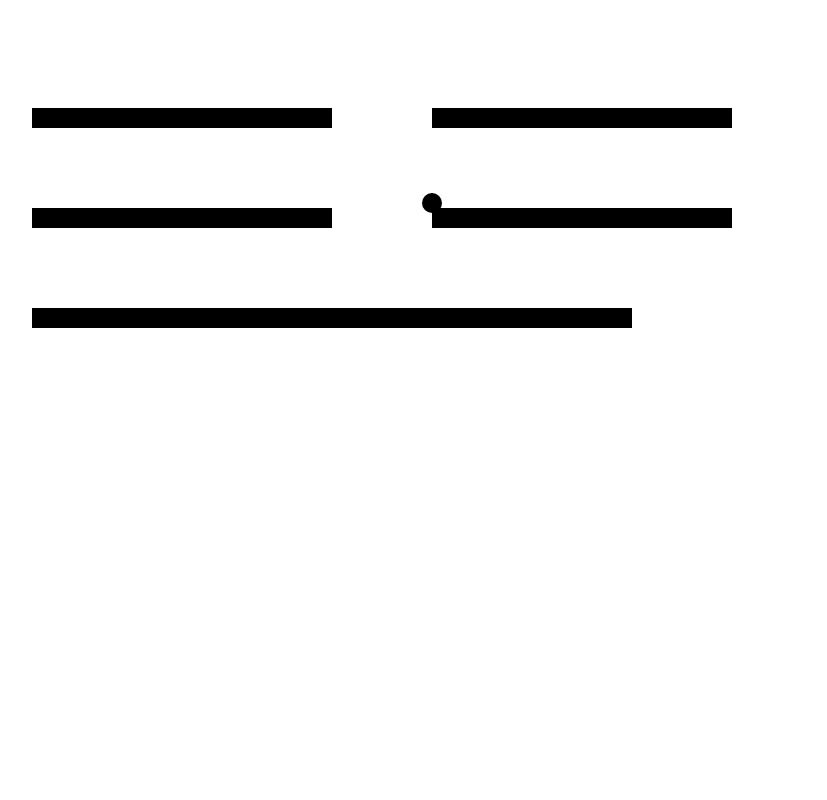
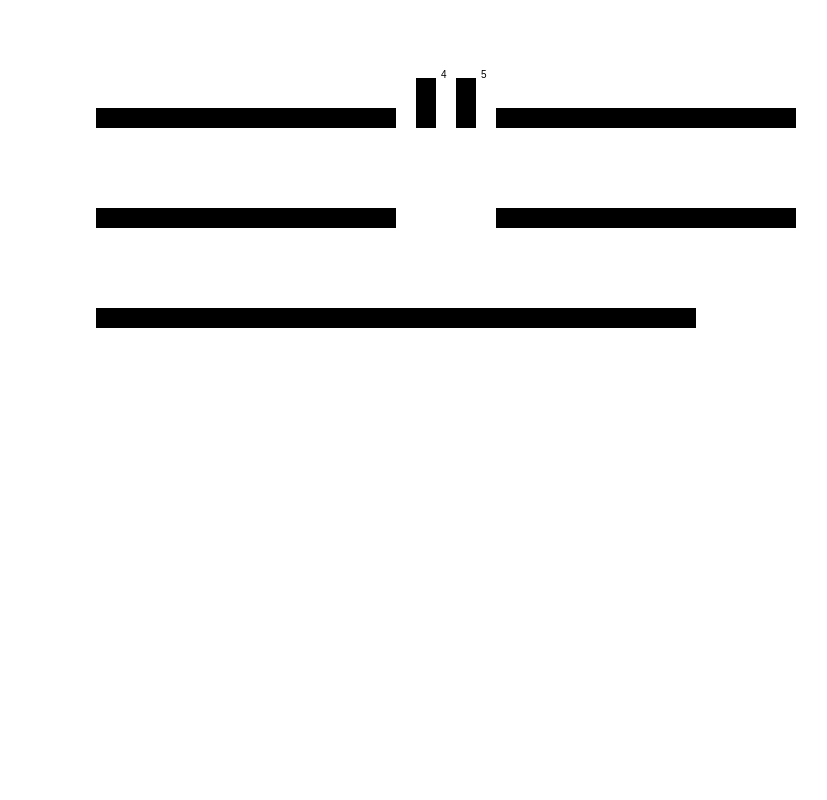
Before and after one commit to LucasPercereau/GenerateurDeProduction, a plain HTML site: page index.html in a window 1280 px wide. Shown: the top 800 px of the page, without its empty margins (76-903 px from the left). Drawn offline with Linux system fonts and the light colour scheme.

Commit message:
Je deteste git

```diff
--- a/anim.js
+++ b/anim.js
@@ -1,6 +1,10 @@
 var canvas = document.getElementById('test');
 var ctx = canvas.getContext('2d');
 var raf;
+
+function sleep(ms) {
+  return new Promise(resolve => setTimeout(resolve, ms));
+}
 
 function drawCanvas() {
   ctx.clearRect(0,0, canvas.width, canvas.height);
@@ -9,6 +13,8 @@ function drawCanvas() {
   convoyeur3.draw();
   convoyeur4.draw();
   convoyeur5.draw();
+  stock1.draw();
+  stock2.draw();
   convoyeur1.drawAllBall();
   convoyeur2.drawAllBall();
   convoyeur3.drawAllBall();
@@ -27,6 +33,11 @@ function drawCanvas() {
   window.requestAnimationFrame(drawCanvas);
 }
 
+function addBall() {
+  var ball2 = new ball(convoyeur1.x,convoyeur1.y,3,0,10);
+  convoyeur1.addBall(ball2);
+}
+
 var convoyeur5 = new convoyeur(100,300,600,20,null);
 convoyeur5.draw();
 
@@ -39,7 +50,11 @@ convoyeur3.draw();
 var convoyeur2 = new convoyeur(500,100,300,20,convoyeur3);
 convoyeur2.draw();
 
-var convoyeur1 = new convoyeur(100,100,300,20,convoyeur2);
+var stock2 = new stockage(460,70,5,convoyeur2);
+
+var stock1 = new stockage(420,70,5,stock2);
+
+var convoyeur1 = new convoyeur(100,100,300,20,stock1);
 convoyeur1.draw();
 
 var ball1 = new ball(convoyeur1.x,convoyeur1.y,3,0,10);
--- a/convoyeur.js
+++ b/convoyeur.js
@@ -1,12 +1,12 @@
 class convoyeur {
 
-  constructor(posX,posY,largeur,hauteur,convoyeurS) {
+  constructor(posX,posY,largeur,hauteur,objS) {
     this.hauteur = hauteur;
     this.largeur = largeur;
     this.x=posX;
    	this.y=posY;
    	this.tabBall=[];
-   	this.ConvoyeurS = convoyeurS;
+   	this.objS = objS;
   }
   draw(color) {
   	ctx.fillStyle = color;
@@ -26,14 +26,14 @@ class convoyeur {
   {
   	let m_x = this.x;
   	let m_largeur = this.largeur;
-  	let alaid = this.ConvoyeurS;
+  	let conv = this.objS;
   	var self = this;
   	this.tabBall.forEach(function Coord(e){
   		if(e.x>=m_x+m_largeur)
   		{
-  			if(alaid!=null)
+  			if(conv!=null)
   			{
-  				alaid.addBall(e);
+  				conv.addBall(e);
   				self.delBall();
   			}
   			else
--- a/index.html
+++ b/index.html
@@ -4,11 +4,15 @@
 	<title>Super generateur</title>
 </head>
 <body>
+
+	<button id="addBall" onClick="addBall()">addBall</button>
+
 	<canvas id="test" width="950" height="950">
   		Votre navigateur ne prend pas en charge canvas !!
 	</canvas>
 	<script src="convoyeur.js"></script>
 	<script src="ball.js"></script>
+	<script src="stockage.js"></script>
 	<script src="anim.js"></script>
 </body>
 </html>
```
